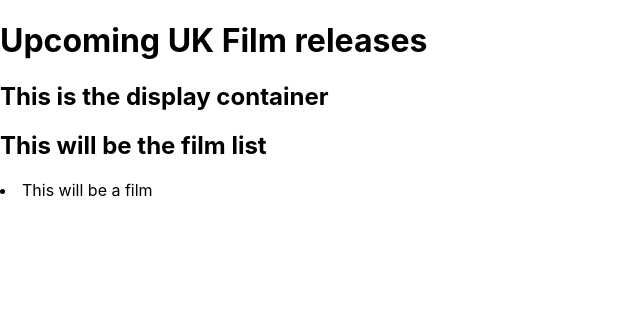
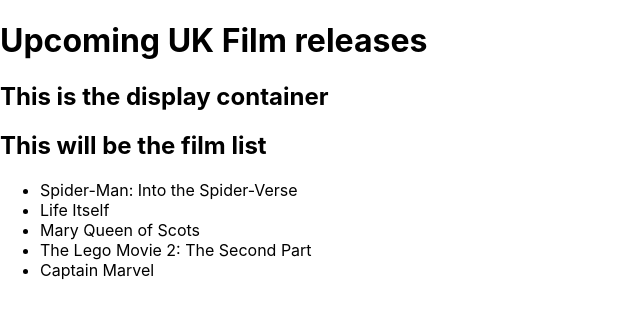
Before and after one commit to AvianLearning/React-Film-List, a React (Create React App) app: page / in a window 1280 px wide. Shown: the top 318 px of the page, without its empty margins (0-640 px from the left). Built offline with nearby package versions, Linux system fonts and the light colour scheme.

Commit message:
Can see film titles in browser after passing down props

```diff
--- a/src/components/Film.js
+++ b/src/components/Film.js
@@ -1,6 +1,6 @@
-const Film = () => {
+const Film = ({name, url}) => {
     return (
-        <li>This will be a film</li>
+        <li>{name}</li>
     )
 };
 
--- a/src/components/FilmList.js
+++ b/src/components/FilmList.js
@@ -1,11 +1,19 @@
 import Film from './Film'
 
-const FilmList = () => {
+const FilmList = ({films}) => {
+
+    const filmList = films.map(film => {
+        return (
+            <Film name={film.name} key={film.id}></Film>
+        )
+    })
 
     return(
         <>
         <h2>This will be the film list</h2>
-        <Film />
+        <ul>
+            {filmList}
+        </ul>
         </>
     )
 };
--- a/src/containers/Display.js
+++ b/src/containers/Display.js
@@ -1,11 +1,39 @@
+import {useState} from 'react';
 import FilmList from '../components/FilmList'
 
 const Display = () => {
 
+    const [films, setFilms] = useState([
+        {
+          id: 1,
+          name: "Spider-Man: Into the Spider-Verse",
+          url: "https://www.imdb.com/title/tt4633694/?ref_=rlm"
+        },
+        {
+          id: 2,
+          name: "Life Itself",
+          url: "https://www.imdb.com/title/tt5989218/?ref_=rlm"
+        },
+        {
+          id: 3,
+          name: "Mary Queen of Scots",
+          url: "https://www.imdb.com/title/tt2328900/?ref_=rlm"
+        },
+        {
+          id: 4,
+          name: "The Lego Movie 2: The Second Part", url: "https://www.imdb.com/title/tt3513498/?ref_=rlm"
+        },
+        {
+          id: 5,
+          name: "Captain Marvel",
+          url: "https://www.imdb.com/title/tt4154664/?ref_=rlm"
+        }
+      ])
+
     return (
         <>
         <h2>This is the display container</h2>
-        <FilmList />
+        <FilmList films={films}/>
         </>
     );
 };
```
